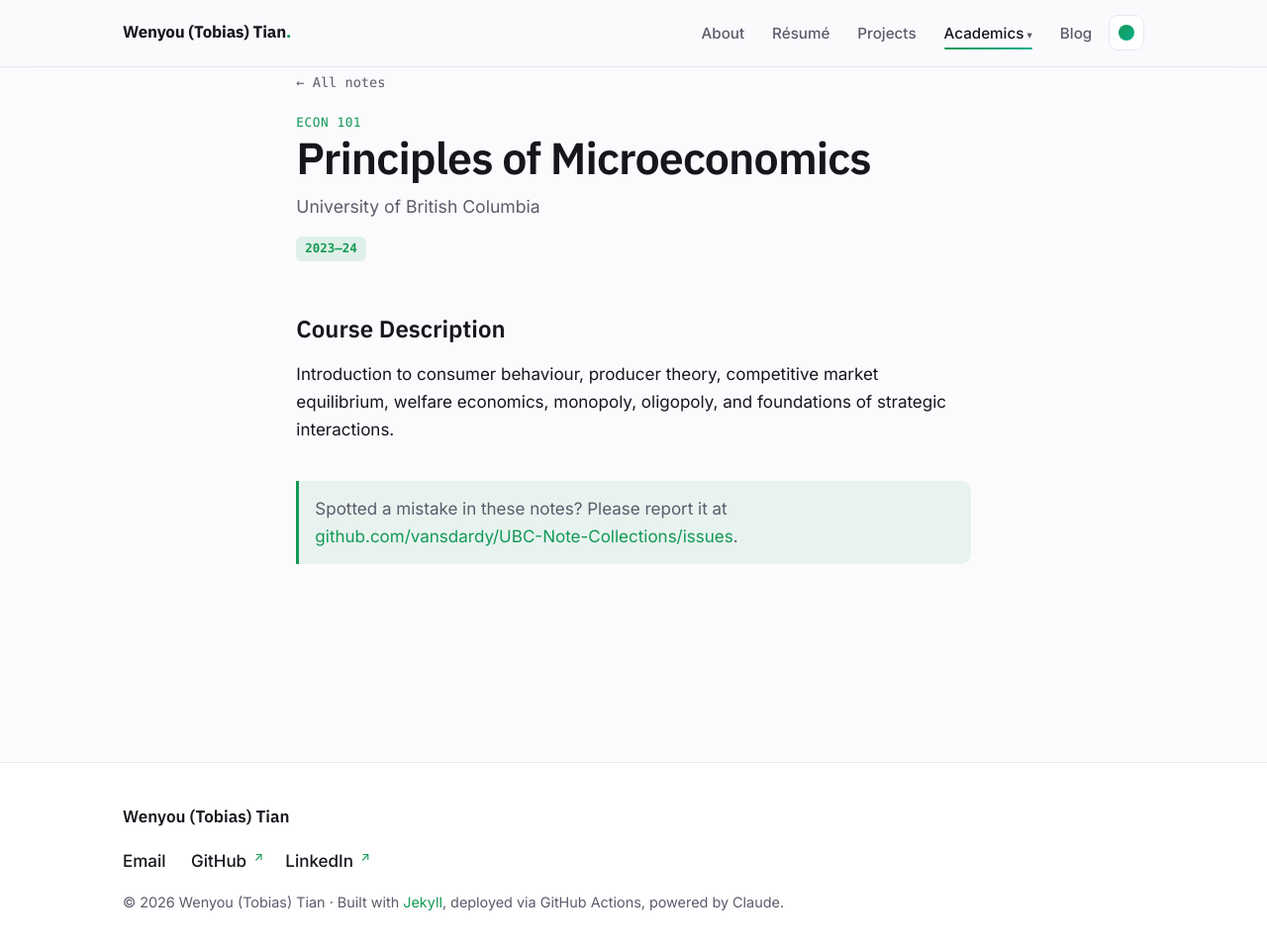
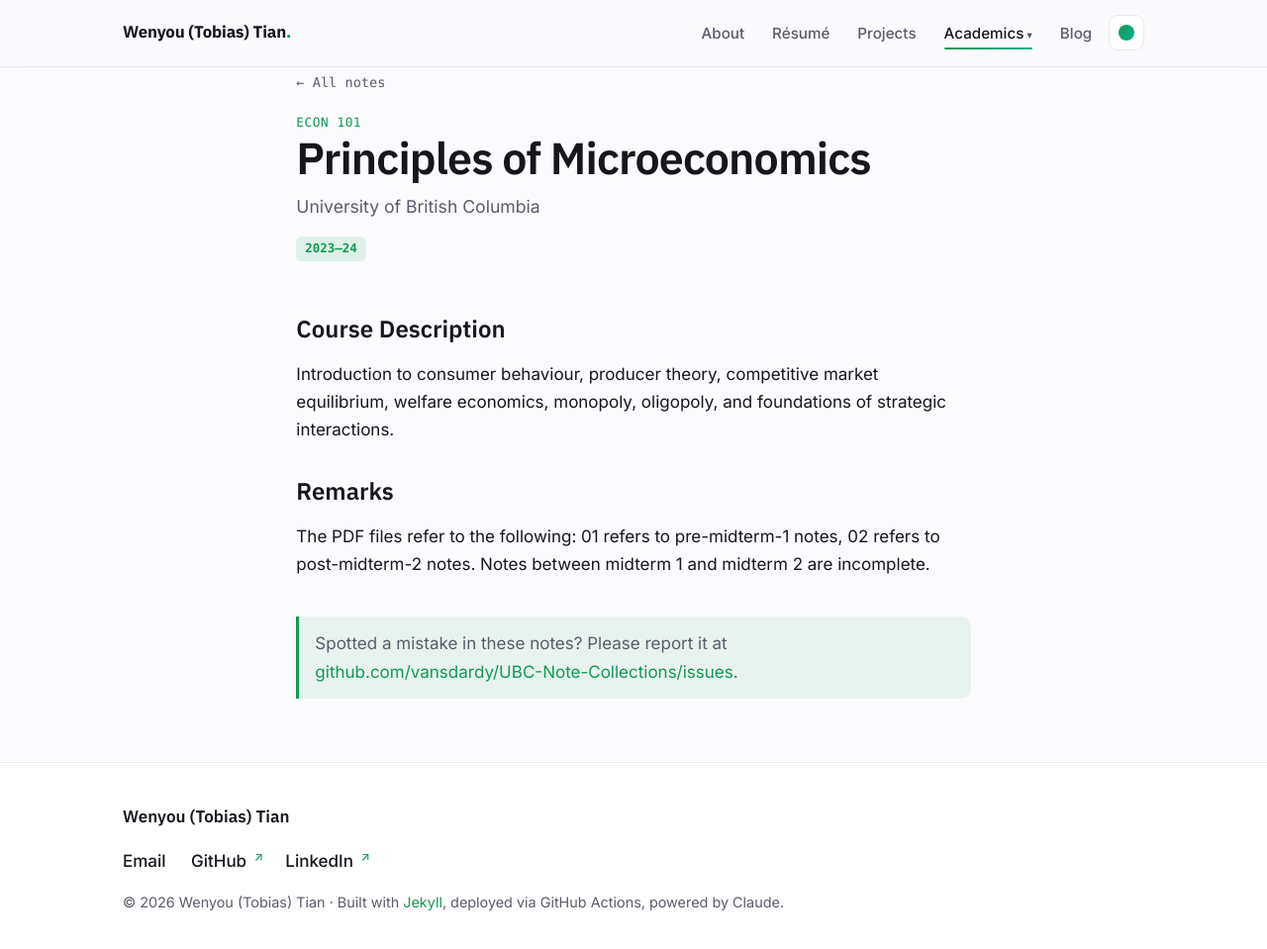
Before and after one commit to vansdardy/vansdardy.github.io, a Jekyll site: the page built from _course_notes/2023-24/econ101.md, in a window 1280 px wide and 964 px high. Shown: the top 959 px of the window at 99% size. Built offline with Jekyll 4.4.1, drawn with Linux system fonts in a browser that asks for light colours.

Commit message:
[update] Added remarks to relevant course notes.

```diff
--- a/_course_notes/2023-24/econ101.md
+++ b/_course_notes/2023-24/econ101.md
@@ -8,3 +8,7 @@ files: ["/assets/files/course_notes/2023-24/econ101_01.pdf", "/assets/files/cour
 ## Course Description
 
 Introduction to consumer behaviour, producer theory, competitive market equilibrium, welfare economics, monopoly, oligopoly, and foundations of strategic interactions.
+
+## Remarks
+
+The PDF files refer to the following: 01 refers to pre-midterm-1 notes, 02 refers to post-midterm-2 notes. Notes between midterm 1 and midterm 2 are incomplete.
```
Also changed, not shown: _course_notes/2022-23/scie001.md (+4 -0 lines), _course_notes/2023-24/econ102.md (+1 -1 lines), _course_notes/2024-25/252-0217-00.md (+1 -1 lines).
